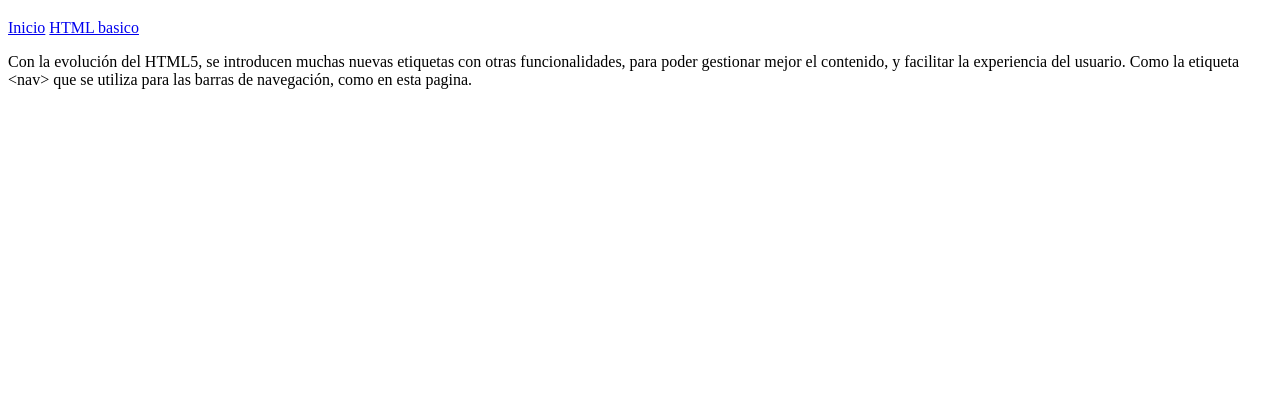
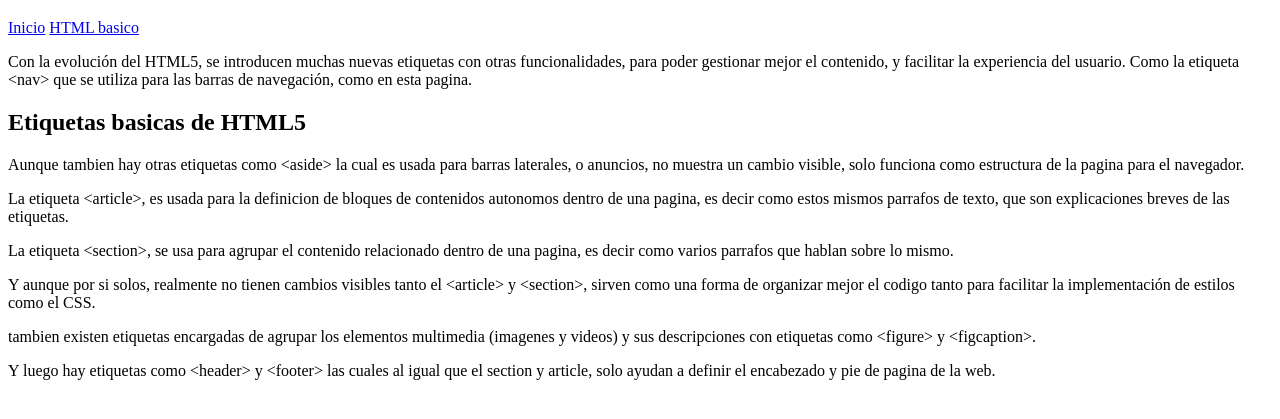
Before and after one commit to thomasmontilla-beep/LMG_apunts, a plain HTML site: page moduls/pages/HTMLavanzado.html in a window 1280 px wide. Shown: the part 61-480 px from the top of the page. Drawn offline with Linux system fonts and the light colour scheme.

Commit message:
Final apuntes html avanzado

```diff
--- a/moduls/pages/HTMLavanzado.html
+++ b/moduls/pages/HTMLavanzado.html
@@ -17,5 +17,34 @@
 
     <p>Con la evolución del HTML5, se introducen muchas nuevas etiquetas con otras funcionalidades, para poder gestionar mejor el contenido, y facilitar la experiencia del usuario. Como la etiqueta &lt;nav> que se utiliza para las barras de navegación, como en esta pagina.</p>
 
+
+    <h2>Etiquetas basicas de HTML5</h2>
+
+    <section>
+
+    <article>
+    <p>Aunque tambien hay otras etiquetas como &lt;aside> la cual es usada para barras laterales, o anuncios, no muestra un cambio visible, solo funciona como estructura de la pagina para el navegador.</p>
+    </article>
+
+    <article>
+    <p>La etiqueta &lt;article>, es usada para la definicion de bloques de contenidos autonomos dentro de una pagina, es decir como estos mismos parrafos de texto, que son explicaciones breves de las etiquetas.</p>
+
+    <p>La etiqueta &lt;section>, se usa para agrupar el contenido relacionado dentro de una pagina, es decir como varios parrafos que hablan sobre lo mismo.</p>
+
+    <p>Y aunque por si solos, realmente no tienen cambios visibles tanto el &lt;article> y &lt;section>, sirven como una forma de organizar mejor el codigo tanto para facilitar la implementación de estilos como el CSS.</p>
+    </article>
+
+    <article>
+    <p>tambien existen etiquetas encargadas de agrupar los elementos multimedia (imagenes y videos) y sus descripciones con etiquetas como &lt;figure> y &lt;figcaption>.</p>
+    </article>
+
+    </section>
+
+<footer>
+
+    <p>Y luego hay etiquetas como &lt;header> y &lt;footer> las cuales al igual que el section y article, solo ayudan a definir el encabezado y pie de pagina de la web.</p>
+
+</footer>
+
 </body>
 </html>
```
